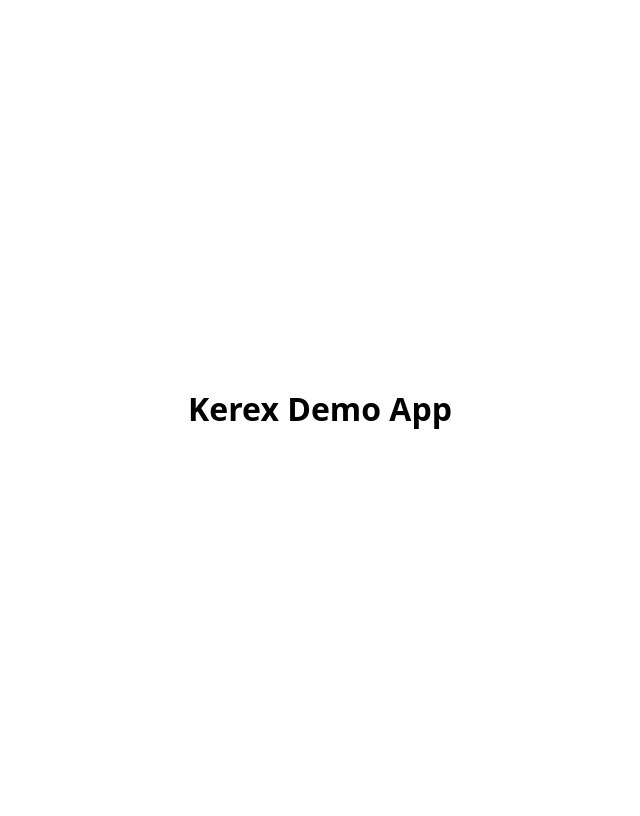
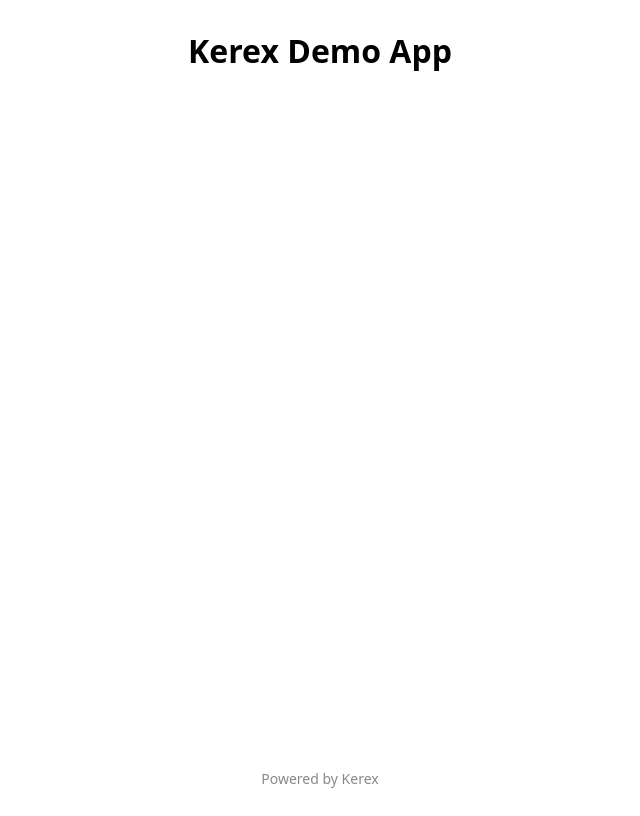
Before and after one commit to kerex-app/kerex-slack-demo, a React (Vite) app: page / in a window 1280 px wide. Shown: the whole page, without its empty margins (320-960 px from the left). Built offline with nearby package versions, Linux system fonts and the light colour scheme.

Commit message:
feat: add "Powered by Kerex" footer to homepage (KER-10)

```diff
--- a/src/App.tsx
+++ b/src/App.tsx
@@ -2,12 +2,24 @@ function App() {
   return (
     <div style={{
       display: 'flex',
+      flexDirection: 'column',
       justifyContent: 'center',
       alignItems: 'center',
-      height: '100vh',
+      minHeight: '100vh',
       fontFamily: 'system-ui, sans-serif'
     }}>
       <h1>Kerex Demo App</h1>
+      <footer style={{
+        marginTop: 'auto',
+        paddingTop: '40px',
+        paddingBottom: '20px',
+        color: '#888',
+        fontSize: '14px',
+        textAlign: 'center',
+        width: '100%'
+      }}>
+        Powered by Kerex
+      </footer>
     </div>
   )
 }
```
